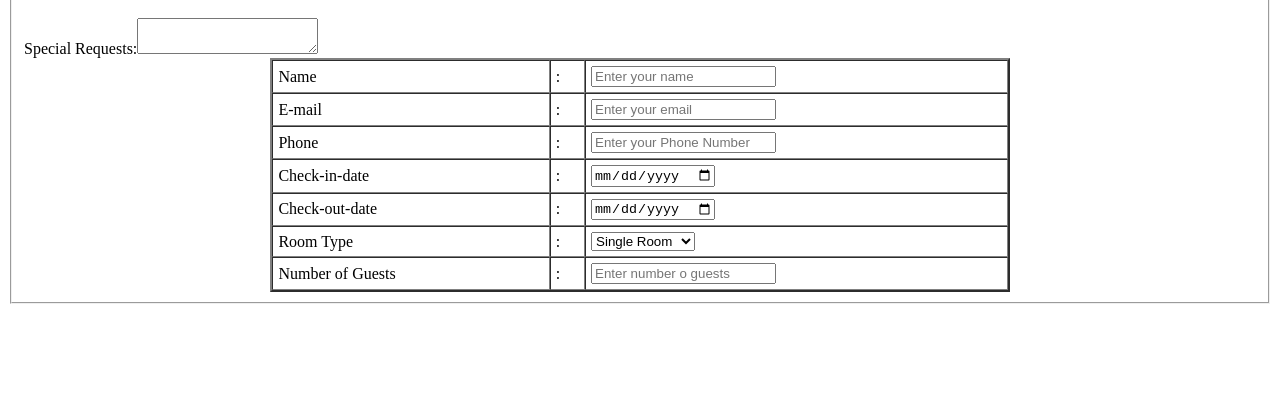
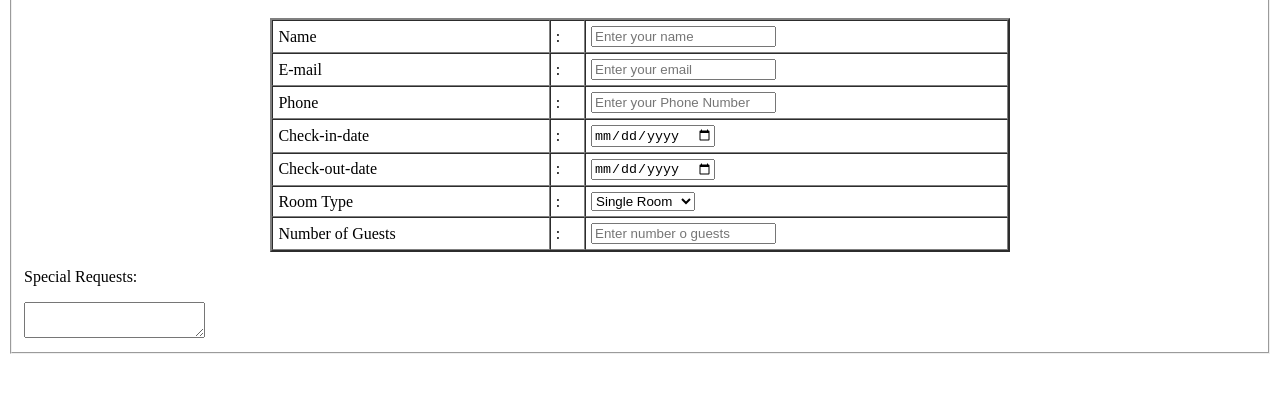
Before and after one commit to ARYANDUBEYs/Webev, a plain HTML site: page 4thExp.html in a window 1280 px wide. Shown: the part 77-470 px from the top of the page. Drawn offline with Linux system fonts and the light colour scheme.

Commit message:
second change

```diff
--- a/4thExp.html
+++ b/4thExp.html
@@ -59,18 +59,11 @@
                         <td>:</td>
                         <td><input type="number" name="" id="" placeholder="Enter number o guests"></td>
                     </tr>
-                    <tr
-                       <td colspan="3">
-                        <label for="special_requests" class="special-requests-label" >Special Requests:</label>
-                        <textarea id="special_requests" name="special_requests"></textarea>
-                        </td>
+                </form>
 
-                    </tr>
-
-
-
-                </form>
             </table>
+            <p>Special Requests:</p>
+            <textarea></textarea>
         </fieldset>
 </body>
 </html>
```
